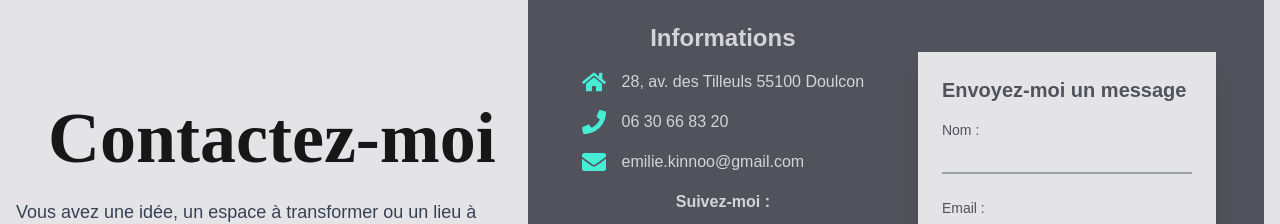
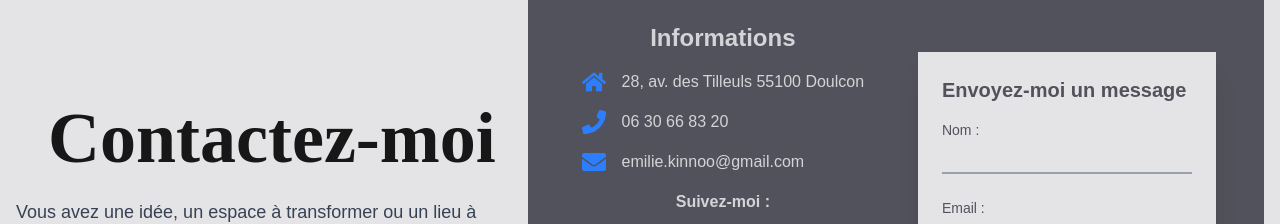
Before and after one commit to KevinDq/EK-Archi, a Next.js app: page /contact in a window 1280 px wide. Shown: the part 122-346 px from the top of the page. Built offline with nearby package versions, Linux system fonts and the light colour scheme; a web font is replaced by a local one.

Commit message:
Update page.tsx

```diff
--- a/app/contact/page.tsx
+++ b/app/contact/page.tsx
@@ -72,9 +72,9 @@ const Contact = () => {
             <div className='flex flex-col justify-between items-center'>
               <h2 className="text-2xl font-semibold mb-4">Informations</h2>
               <ul className="space-y-4">
-                <li className="flex items-center space-x-2"><FaHome className="text-teal-300 text-2xl mr-4" />28, av. des Tilleuls 55100 Doulcon</li>
-                <li className="flex items-center space-x-2"><FaPhone className="text-teal-300 text-2xl mr-4" />06 30 66 83 20</li>
-                <li className="flex items-center space-x-2"><FaEnvelope className="text-teal-300 text-2xl mr-4" />emilie.kinnoo@gmail.com</li>
+                <li className="flex items-center space-x-2"><FaHome className="text-blue-500 text-2xl mr-4" />28, av. des Tilleuls 55100 Doulcon</li>
+                <li className="flex items-center space-x-2"><FaPhone className="text-blue-500 text-2xl mr-4" />06 30 66 83 20</li>
+                <li className="flex items-center space-x-2"><FaEnvelope className="text-blue-500 text-2xl mr-4" />emilie.kinnoo@gmail.com</li>
               </ul>
               <div className='mt-4 flex flex-col items-center'>
                 <strong>Suivez-moi :</strong>
```
